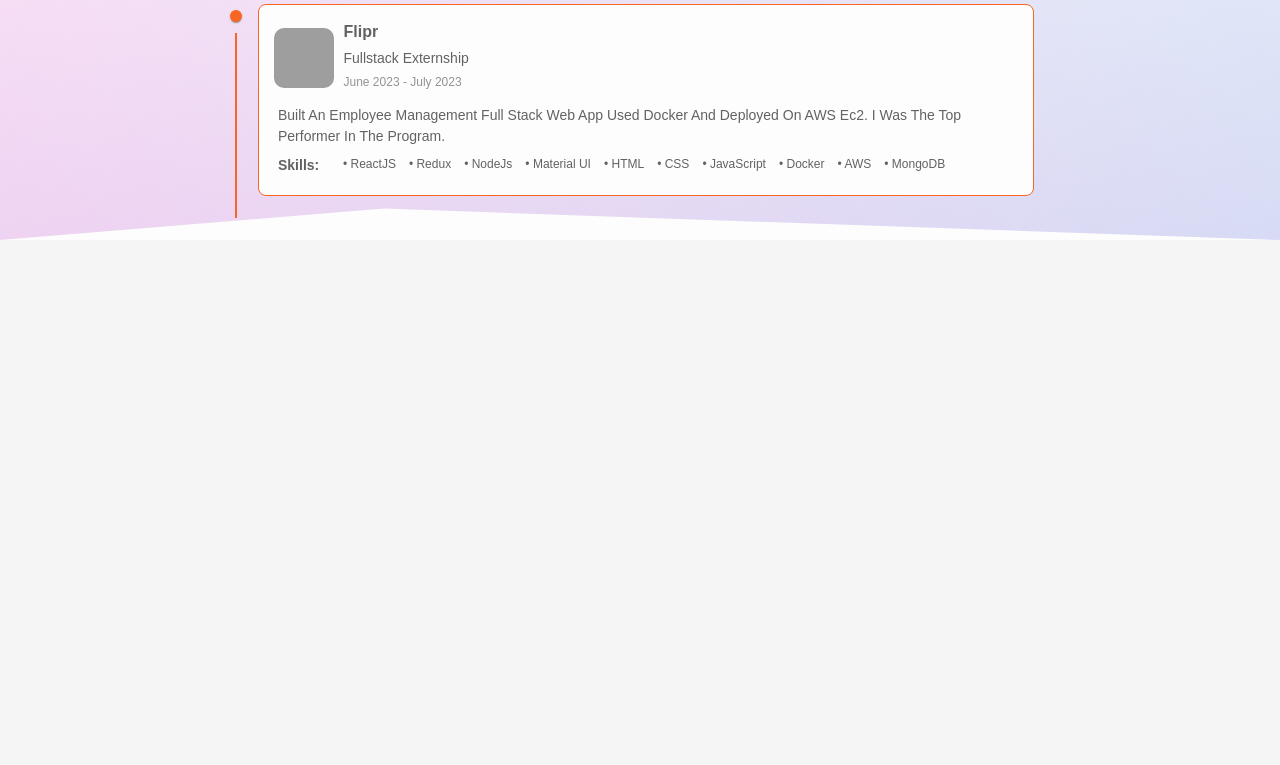
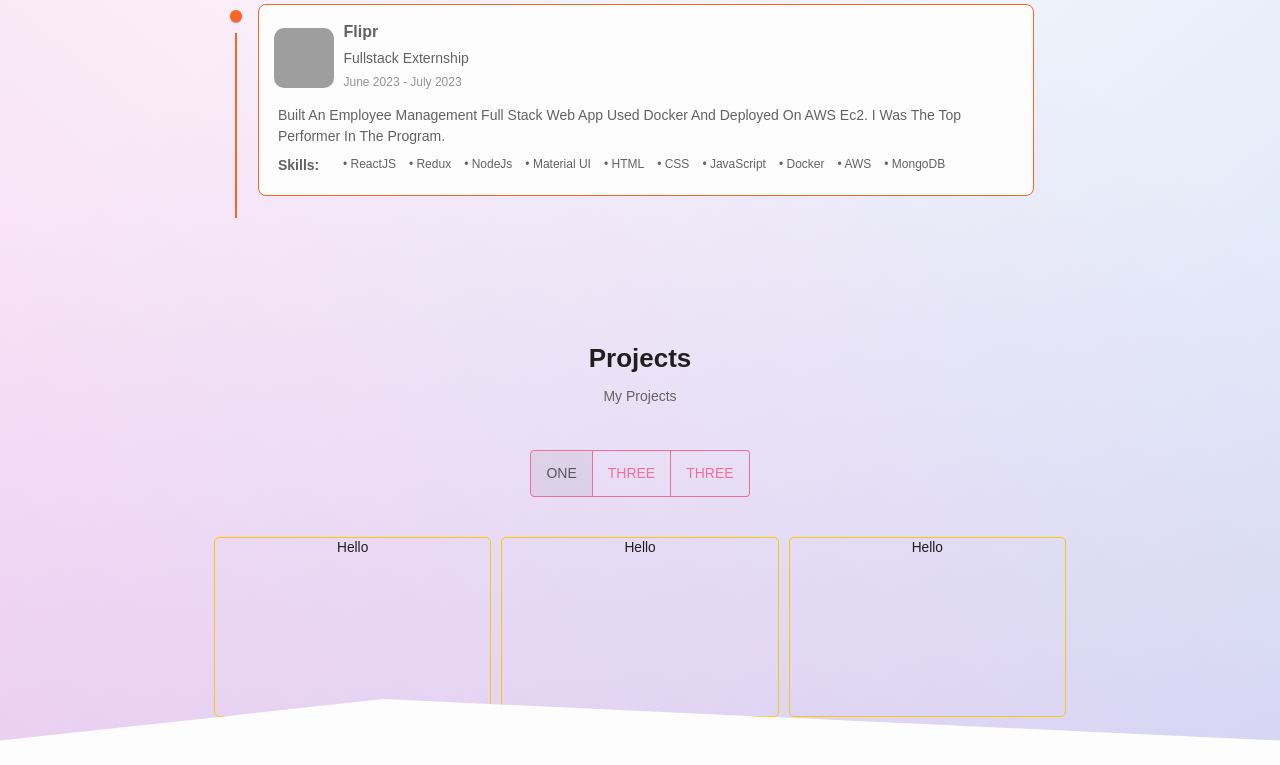
Before and after one commit to iamniteshdubey0/Portfolio-ReactJs-MUI, a React (Vite) app: page / in a window 1280 px wide. Shown: the part 2031-2796 px from the top of the page. Before the commit the page ends 2271 px from the top, so only its background shows below. Built offline with nearby package versions, Linux system fonts and the light colour scheme; grey boxes are pictures that could not be loaded.

Commit message:
added Projects Section, implemented projects card outline

```diff
--- a/src/App.jsx
+++ b/src/App.jsx
@@ -1,10 +1,11 @@
+import { useTheme } from "@mui/material";
+import { tokens } from "./utils/ThemesV2";
 import { Box, styled } from "@mui/material";
 import Navbar from "./components/Navbar";
 import Hero from "./components/Hero";
 import Skills from "./components/Skills";
 import Experience from "./components/Experience";
-import { useTheme } from "@mui/material";
-import { tokens } from "./utils/ThemesV2";
+import Project from "./components/Project";
 
 const App = () => {
   const theme = useTheme();
@@ -36,6 +37,7 @@ const App = () => {
         <Wrapper>
           <Skills></Skills>
           <Experience></Experience>
+          <Project></Project>
         </Wrapper>
       </Body>
     </>
--- /dev/null
+++ b/src/components/Project/index.jsx
@@ -0,0 +1,130 @@
+import React from "react";
+import { tokens } from "../../utils/ThemesV2";
+import ToggleButton from "@mui/material/ToggleButton";
+import ToggleButtonGroup from "@mui/material/ToggleButtonGroup";
+import { Box, Grid, Container, styled, Typography } from "@mui/material";
+
+const SectionHeader = styled(Box)(({ theme }) => ({
+  display: "flex",
+  flexDirection: "column",
+  alignItems: "center",
+  padding: "15px 20px",
+}));
+
+const SectionHeading = styled(Typography)(({ theme }) => ({
+  fontSize: "26px",
+  fontWeight: 700,
+  margin: "4px 0px",
+  textTransform: "capitalize",
+}));
+
+const SectionDescription = styled(Typography)(({ theme }) => ({
+  textAlign: "center",
+  width: "50%",
+  textTransform: "capitalize",
+  fontSize: "14px",
+  fontWeight: 400,
+  margin: "4px 0px 20px 0px",
+  color:
+    theme.palette.mode === "light"
+      ? tokens(theme.palette.mode).whiteSmoke[800]
+      : tokens(theme.palette.mode).whiteSmoke[400],
+}));
+
+const ToggleTab = styled(ToggleButton)(({ theme }) => ({
+  padding: "10px 15px",
+  fontSize: "14px",
+  border: `0.1px solid ${tokens(theme.palette.mode).error[500]}`,
+  color: tokens(theme.palette.mode).error[500],
+  backgroundColor: "transparent",
+  opacity: 0.7,
+
+  "&:hover": {
+    boxShadow: `rgb(248 102 36 / 50%) 0px 0px 40px -20px`,
+    backgroundColor: tokens(theme.palette.mode).error[100],
+    opacity: 0.9,
+  },
+
+  "&:active": {
+    boxShadow: `rgb(248 102 36 / 50%) 0px 0px 40px -20px`,
+    backgroundColor: tokens(theme.palette.mode).error[100],
+    opacity: 1,
+  },
+}));
+
+const ProjectWrapper = styled(Grid)(({ theme }) => ({
+  width: "100%",
+  display: "flex",
+  justifyContent: "flex-start",
+  alignItems: "flex-start",
+  gap: "10px",
+  marginTop: "32px",
+}));
+
+const ProjectCard = styled(Grid)(({ theme }) => ({
+    cursor:'pointer',
+  width: "100%",
+  minHeight:'180px',
+  display: "flex",
+  justifyContent: "center",
+  alignItems: "flex-start",
+  gap: "15px",
+  border: `0.1px solid ${tokens(theme.palette.mode).secondary[500]}`,
+  borderRadius:'5px',
+  transition: "all 0.3s linear",
+  "&:hover": {
+    boxShadow: `rgb(251 217 87) 0px 0px 40px -20px`,
+    transform: "translateY(-5px)",
+  },
+}));
+
+const Project = () => {
+  const [alignment, setAlignment] = React.useState("left");
+
+  const handleAlignment = (event, newAlignment) => {
+    setAlignment(newAlignment);
+  };
+  return (
+    <Container maxWidth="md" sx={{ mt: 8, p: 2, mb: 3 }}>
+      <SectionHeader>
+        <SectionHeading>Projects</SectionHeading>
+        <SectionDescription>My projects</SectionDescription>
+      </SectionHeader>
+      <Box
+        sx={{
+          display: "flex",
+          flexDirection: "column",
+          alignItems: "center",
+          "& > *": {
+            m: 1,
+          },
+        }}
+      >
+        <ToggleButtonGroup
+          size="large"
+          value={alignment}
+          exclusive
+          onChange={handleAlignment}
+          aria-label="text alignment"
+        >
+          <ToggleTab value="left" aria-label="left aligned">
+            one
+          </ToggleTab>
+          <ToggleTab value="center" aria-label="centered">
+            three
+          </ToggleTab>
+          <ToggleTab value="right" aria-label="right aligned">
+            three
+          </ToggleTab>
+        </ToggleButtonGroup>
+        <ProjectWrapper conatiner>
+          <ProjectCard size={4}>Hello</ProjectCard>
+          <ProjectCard size={4}>Hello</ProjectCard>
+          <ProjectCard size={4}>Hello</ProjectCard>
+        </ProjectWrapper>
+      </Box>
+    </Container>
+  );
+};
+
+export default Project;
```
